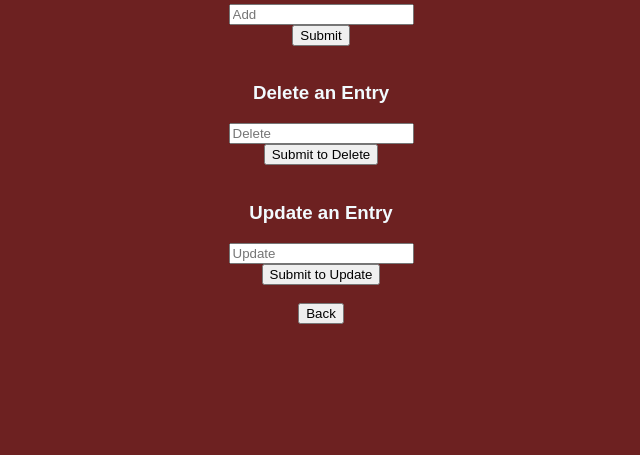
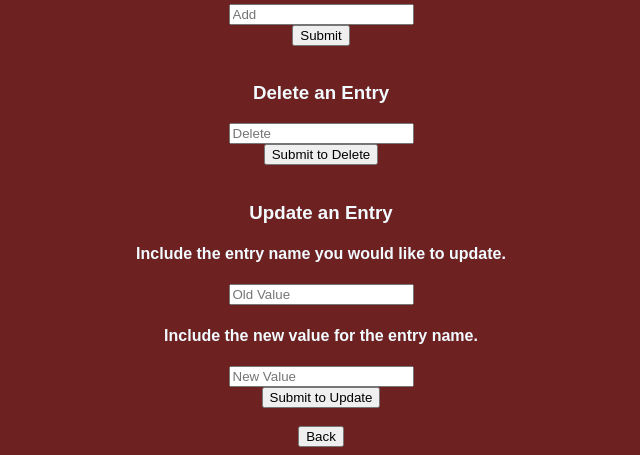
Before and after one commit to Zirich99/Trentoniana-CSC315-Group9, a Flask app: template app/templates/editor.html in a window 1280 px wide. Shown: the part 364-819 px from the top of the page, without its empty margins (319-959 px from the left). Before the commit the page ends 688 px from the top, so only its background shows below. Run offline with Flask 2, Linux system fonts and the light colour scheme; the template is opened without the code that fills it, so the values that code supplies are empty; some libraries are stand-ins or nearby versions.

Commit message:
Added proper update input
Update now includes two buttons: the value to update and the new value

```diff
--- a/app/templates/editor.html
+++ b/app/templates/editor.html
@@ -64,9 +64,13 @@
 
     <!-- Update -->
     <h3>Update an Entry</h3>
-
-    <input type="text" name="update" placeholder="Update"/><br>
-    <input type="submit" value="Submit to Update"><br><br>
+    <form method="POST" action="/update-result">
+        <h4>Include the entry name you would like to update.</h4>
+        <input type="text" name="old_value" placeholder="Old Value"/><br>
+        <h4>Include the new value for the entry name.</h4>
+        <input type="text" name="new_value" placeholder="New Value"><br>
+        <input type="submit" name="submit_update" value="Submit to Update"><br><br>
+    </form>
 
 	<button onclick="goBack()">Back</button>
 	<script>
```
